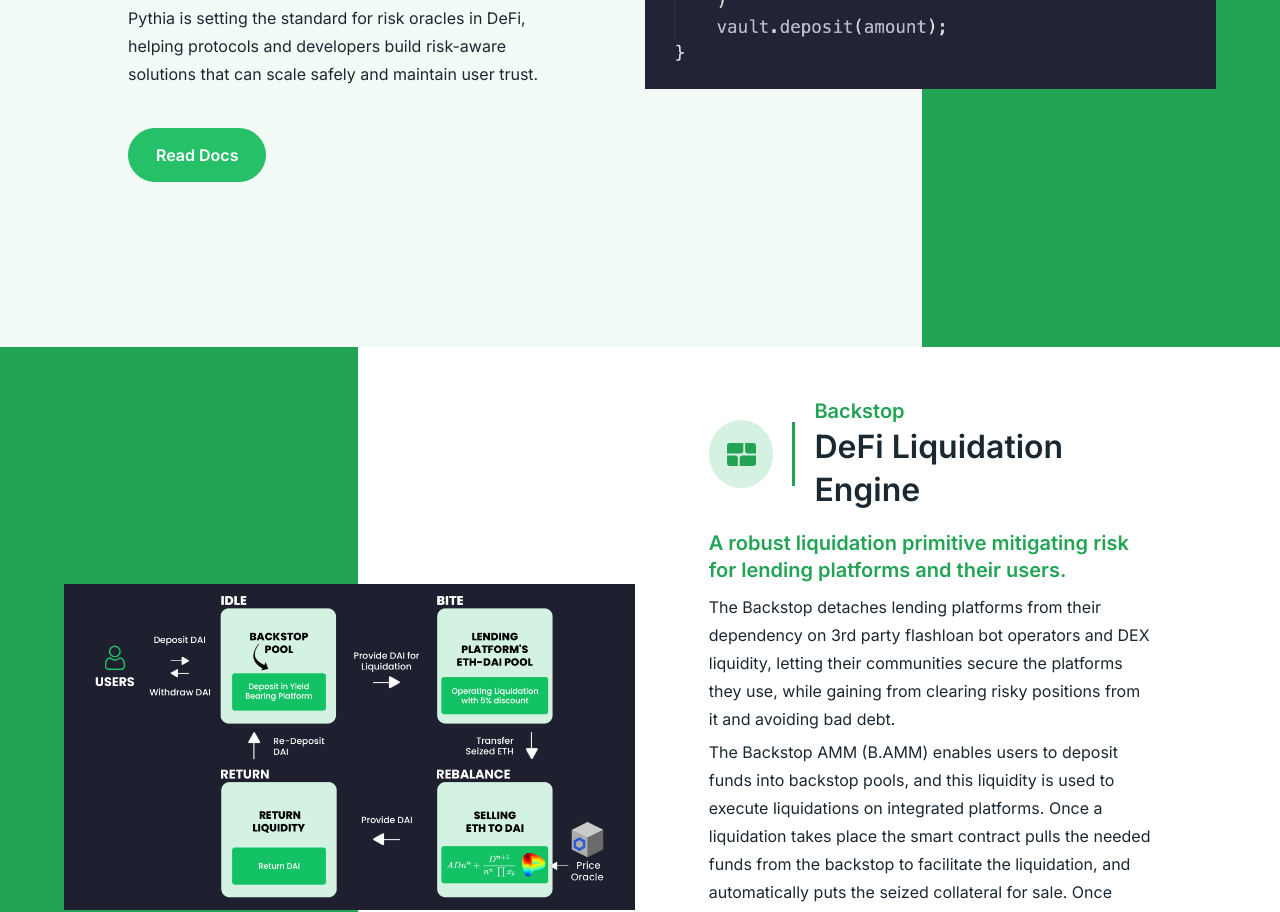
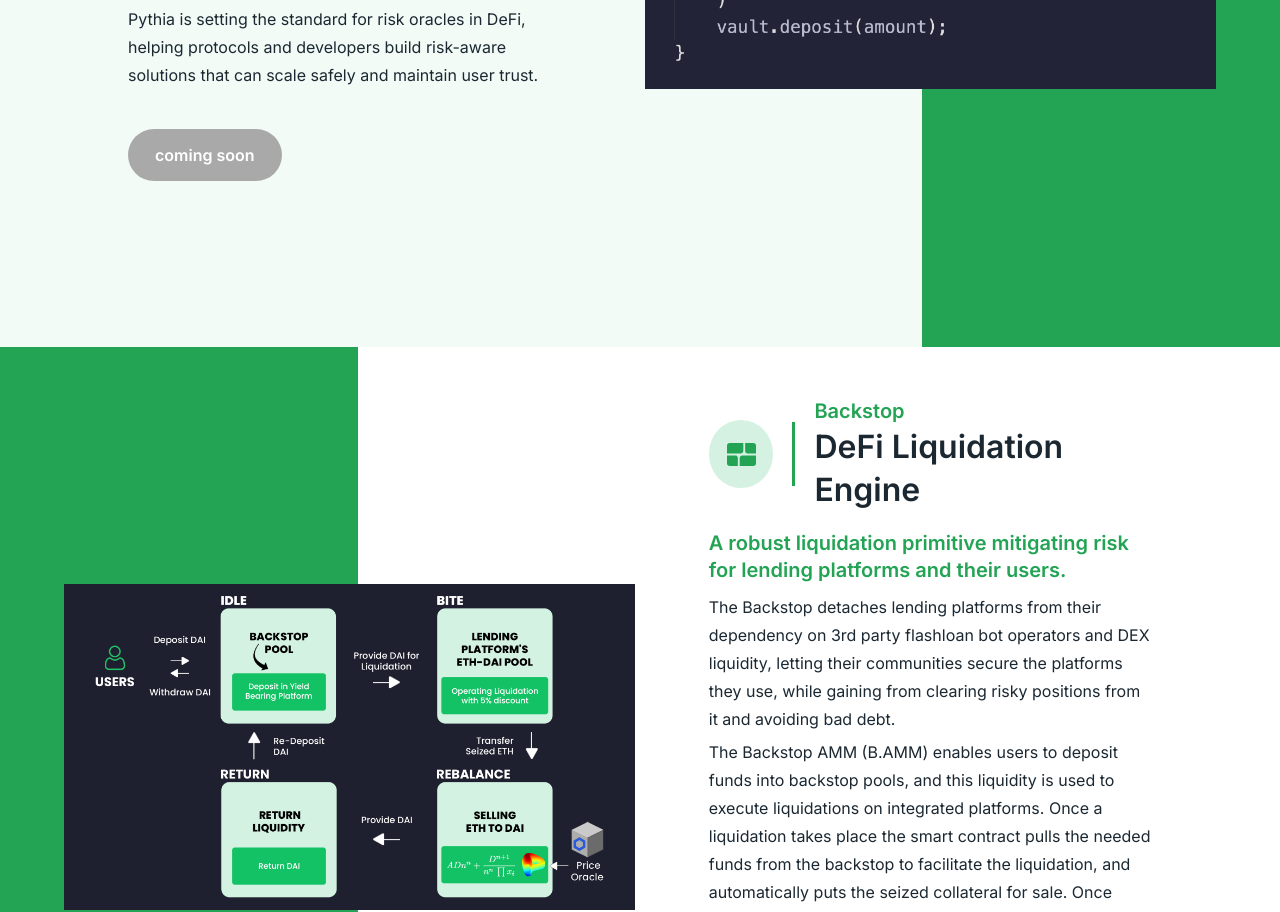
Before and after one commit to backstop-protocol/bpro-website, a React (Create React App) app: page / in a window 1280 px wide. Shown: the part 1340-2252 px from the top of the page. Built offline with nearby package versions, Linux system fonts and the light colour scheme.

Commit message:
coming-soon

```diff
--- a/src/css/desktop.css
+++ b/src/css/desktop.css
@@ -46,6 +46,7 @@
   --main-bg: #1F202F;
   --main-bg-inverse: #fff;
   --background-color: #1F202F;
+  --grey-bg: lightgrey;
 }
 /* Pink Light scheme (Default) */
 /* Can be forced with data-theme="light" */
@@ -58,6 +59,7 @@
   --calm-bg: #F2FBF6;
   --main-bg: #fff;
   --main-bg-inverse: #1F202F;
+  --grey-bg: darkgrey;
 }
 
 /* Pink Dark scheme (Auto) */
@@ -73,6 +75,13 @@
     --main-bg: #1F202F;
 
   }
+}
+
+.coming-soon {
+  background-color: var(--grey-bg);
+  color: var(--contrast-inverse);
+  pointer-events: none;
+  border: none;
 }
 
 .card-logo{
--- a/src/sections/Pythia.js
+++ b/src/sections/Pythia.js
@@ -20,7 +20,7 @@
         <div className="section-txt">By using Pythia, DAOs can enforce their treasury managers to invest only in platforms that meet their risk appetite, yield strategies can automatically restrict their risk tranches, and more. </div>
         <div className="section-txt"> Pythia is setting the standard for risk oracles in DeFi, helping protocols and developers build risk-aware solutions that can scale safely and maintain user trust.</div>
         <div className="button-container">
-          <a href="#" role="button">Read Docs</a>
+          <a href="#" role="button" className="coming-soon">coming soon</a>
         </div>
       </div>
       <div className="img-container">
```
